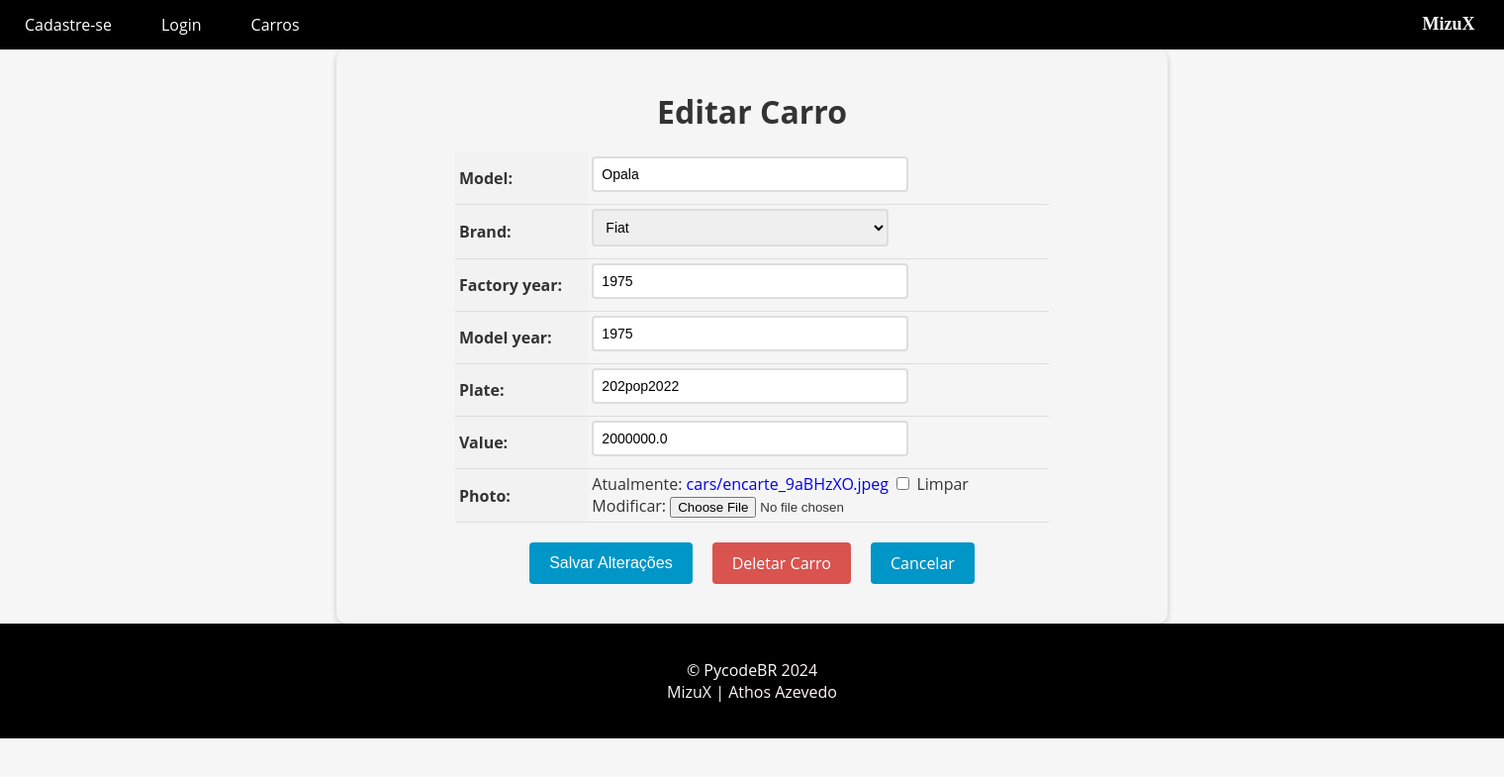
After one commit to AthosAzevedo/Gest-o-de-carros-DJANGO, a Django app: page /car/19/update/ in a window 1520 px wide. The commit adds this page. Shown: the top 785 px of the page at 99% size. Run offline with Django 5.2, Linux system fonts and the light colour scheme; data comes from the database, SQL or seed files in the repository; both versions use the stored data as it was after the commit.

Commit message:
second commit

```diff
--- a/app/templates/base.html
+++ b/app/templates/base.html
@@ -20,14 +20,14 @@
     }
 
     footer {
-        background-color: #ccc;
-        color: #333;
+        background-color: #000000;
+        color: #fff9f9;
         padding: 20px;
         text-align: center;
     }
 
     nav {
-        background-color: #0096c7;
+        background-color: #000000;
         color: #fff;
         height: 50px;
         display: flex;
@@ -86,6 +86,12 @@
         {% if user.is_authenticated %}
         <li><a href="{% url 'logout' %}">Sair</a></li>
         {% endif %}
+
+        <li style="font-size: large;font-weight: bolder;
+        font-family: 'Times New Roman', Times, serif;
+        position: relative;left: 1100px;">MizuX</li>
+
+        <li></li>
       </ul>
     </nav>
   </header>
@@ -96,7 +102,7 @@
   </main>
 
   <footer>
-    <p>&copy; 2024 MizuX | Athos Azevedo</p>
+    <p>&copy; <a style="color: white; text-decoration: none;" href="https://pycodebr.com.br/">PycodeBR</a> 2024<br>  MizuX | Athos Azevedo</p>
   </footer>
 </body>
 </html>
--- a/app/urls.py
+++ b/app/urls.py
@@ -2,7 +2,7 @@ from django.contrib import admin
 from django.urls import path
 from django.conf import settings
 from django.conf.urls.static import static
-from cars.views import CarView, NewCarView
+from cars.views import CarListView, NewCarCreateView, CarDeleteView, CarDetailView, CarUpdateView
 from accounts.views import register_view, login_view, logout_view
 
 urlpatterns = [
@@ -10,6 +10,9 @@ urlpatterns = [
     path('register/', register_view, name='register'),
     path('login/', login_view, name='login'),
     path('logout/', logout_view, name='logout'),
-    path('cars/', CarView.as_view(), name='cars_list'),
-    path('new_car/', NewCarView.as_view(), name='new_car')
+    path('cars/', CarListView.as_view(), name='cars_list'),
+    path('new_car/', NewCarCreateView.as_view(), name='new_car'),
+    path('car/<int:pk>/', CarDetailView.as_view(), name='car_detail'),
+    path('car/<int:pk>/update/', CarUpdateView.as_view(), name='car_update'),
+    path('cars/<int:pk>/delete/', CarDeleteView.as_view(), name = 'car_delete'),
 ] + static(settings.MEDIA_URL, document_root=settings.MEDIA_ROOT)
--- a/cars/models.py
+++ b/cars/models.py
@@ -4,7 +4,6 @@ from django.db import models
 class Brand(models.Model):
     id = models.AutoField(primary_key=True)
     name = models.CharField(max_length=200)
-
 
     def __str__(self):
         return self.name
--- /dev/null
+++ b/cars/templates/car_update.html
@@ -0,0 +1,123 @@
+{% extends "base.html" %}
+
+{% block content %}
+
+  <style>
+    form {
+      max-width: 800px;
+      margin: 0 auto;
+      padding: 20px;
+      background-color: #f5f5f5;
+      border-radius: 10px;
+      box-shadow: 0 2px 6px rgba(0, 0, 0, 0.2);
+    }
+
+    form h1 {
+      font-size: 2rem;
+      margin-bottom: 20px;
+      text-align: center;
+    }
+
+    table {
+      margin: 0 auto;
+      border-collapse: collapse;
+      width: 100%;
+      max-width: 600px;
+    }
+
+    th, td {
+      padding: 4px;
+      text-align: left;
+      border-bottom: 1px solid #ddd;
+    }
+
+    th {
+      background-color: #f2f2f2;
+    }
+
+    input[type="text"], input[type="number"], select, textarea {
+      padding: 8px;
+      font-size: 14px;
+      border: 2px solid #ddd;
+      border-radius: 4px;
+      width: 100%;
+      max-width: 300px;
+      margin-bottom: 8px;
+      transition: border-bottom-color 0.3s ease-in-out;
+    }
+
+    input[type="text"]:focus, input[type="number"]:focus, select:focus, textarea:focus {
+      outline: none;
+      border-bottom-color: #0096c7;
+    }
+
+    .btn {
+      background-color: #0096c7;
+      color: #fff;
+      border: none;
+      padding: 10px 20px;
+      font-size: 16px;
+      border-radius: 4px;
+      cursor: pointer;
+      transition: background-color 0.3s ease-in-out;
+    }
+
+    .buttons-container {
+      display: flex;
+      justify-content: center;
+      margin-top: 20px;
+      margin-bottom: 20px;
+    }
+
+    .btn {
+      display: inline-block;
+      background-color: #0096c7;
+      color: #fff;
+      border: none;
+      padding: 10px 20px;
+      font-size: 16px;
+      border-radius: 4px;
+      cursor: pointer;
+      transition: background-color 0.3s ease-in-out;
+      margin: 0 10px;
+    }
+
+    .btn:hover {
+      background-color: #108eb8;
+    }
+
+    .btn-danger {
+      background-color: #d9534f;
+      text-decoration: none !important;
+    }
+
+    .btn-danger:hover {
+      background-color: #d2221c;
+    }
+
+    .error-message {
+      color: #d9534f;
+      font-size: 14px;
+      margin-top: 5px;
+    }
+
+    a {
+      text-decoration: none !important;
+    }
+
+  </style>
+  <form method="post" enctype="multipart/form-data">
+    {% csrf_token %}
+    <h1>Editar Carro</h1>
+    <table>
+      {{ form.as_table }}
+    </table>
+    <div>
+      <div class="buttons-container">
+        <input type="submit" value="Salvar Alterações" class="btn btn-primary">
+        <a href="{% url 'car_delete' pk=object.pk %}" class="btn btn-danger">Deletar Carro</a>
+        <a href="{% url 'cars_list' %}" class="btn btn-secondary">Cancelar</a>
+      </div>
+    </div>
+  </form>
+{% endblock %}
--- a/cars/templates/new_car.html
+++ b/cars/templates/new_car.html
@@ -5,7 +5,7 @@
         {% csrf_token %}
 
         <table>
-            {{ new_car_form.as_table}}
+            {{ form.as_table }}
         </table>
 
         <input type="submit" value="cadastrar" class="btn btn-primary">
--- a/cars/views.py
+++ b/cars/views.py
@@ -1,32 +1,47 @@
-from django.shortcuts import render, redirect
 from cars.models import Car
 from .forms import CarModelForm
-from django.views import View
+from django.urls import reverse_lazy
+from django.contrib.auth.decorators import login_required
+from django.utils.decorators import method_decorator
+from django.views.generic import ListView, CreateView, DetailView, UpdateView, DeleteView
 
 
-class CarView(View):
+class CarListView(ListView):
+    model = Car
+    template_name = 'cars.html'
+    context_object_name = 'cars'
 
-    def get(self, request):
-        cars = Car.objects.all().order_by('model')
-        search = request.GET.get('search')
-
+    def get_queryset(self):
+        cars = super().get_queryset().order_by('model')
+        search = self.request.GET.get('search')
         if search:
-            cars = Car.objects.filter(model__icontains=search)
-        return render(
-            request,
-            'cars.html',
-            {'cars': cars}
-        )
+            cars = cars.filter(model__icontains=search)
+        return cars
 
 
-class NewCarView(View):
-    def get(self, request):
-        new_car_form = CarModelForm()
-        return render(request, 'new_car.html', {'new_car_form': new_car_form})
+@method_decorator(login_required(login_url='login'), name='dispatch')
+class NewCarCreateView(CreateView):
+    model = Car
+    form_class = CarModelForm
+    template_name = 'new_car.html'
+    success_url = '/cars/'
 
-    def post(self, request):
-        new_car_form = CarModelForm(request.POST, request.FILES)
-        if new_car_form.is_valid():
-            new_car_form.save()
-            return redirect('cars_list')
-        return render(request, 'new_car.html', {'new_car_form': new_car_form})
+
+class CarDetailView(DetailView):
+    model = Car
+    template_name = 'car_detail.html'
+
+
+class CarUpdateView(UpdateView):
+    model = Car
+    form_class = CarModelForm
+    template_name = 'car_update.html'
+
+    def get_success_url(self):
+        return reverse_lazy('car_detail', kwargs={'pk': self.object.pk})
+
+
+class CarDeleteView(DeleteView):
+    model = Car
+    template_name = 'car_delete.html'
+    success_url = '/cars/'
```
Also changed, not shown: cars/templates/car_delete.html (added, +63 -0 lines), cars/templates/car_detail.html (added, +96 -0 lines), cars/templates/cars.html (+18 -6 lines), db.sqlite3, 1 other file.
